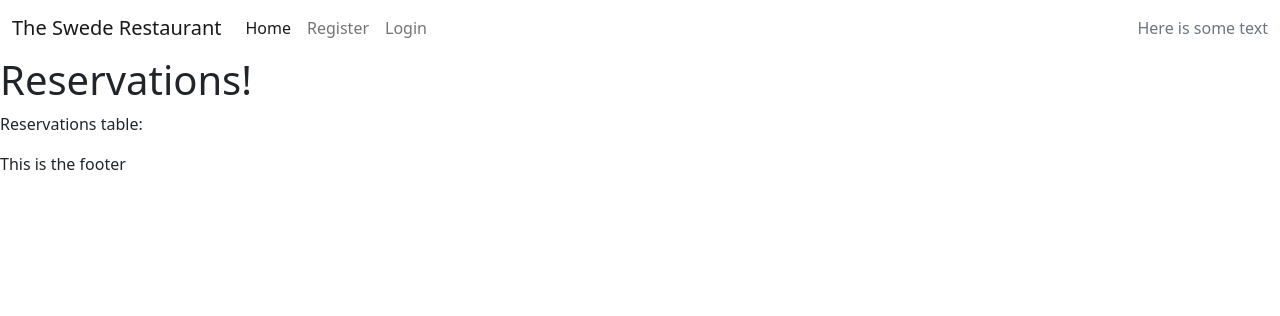
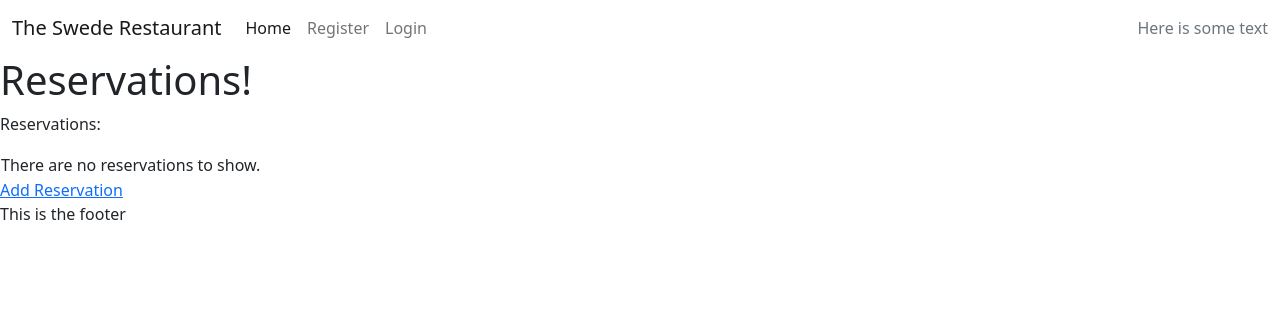
Before and after one commit to gustafsson96/the-swede-restaurant, a Django app: page /reservations.html in a window 1280 px wide. Shown: the top 316 px of the page. Run offline with Django 3.2, Linux system fonts and the light colour scheme; data that the repository does not hold is empty; some libraries are stand-ins or nearby versions.

Commit message:
Add template to make reservations

```diff
--- a/bookings/urls.py
+++ b/bookings/urls.py
@@ -1,8 +1,10 @@
 from django.urls import path
 from . import views
+from bookings.views import get_booking_information, add_reservation
 
 urlpatterns = [
     path("", views.home, name="home"),
-    path("reservations.html", views.get_booking_information,
+    path("reservations.html", get_booking_information,
          name="reservations"),
+    path("add", add_reservation, name="add"),
 ]
--- a/bookings/views.py
+++ b/bookings/views.py
@@ -13,3 +13,7 @@ def get_booking_information(request):
         'information': information
     }
     return render(request, 'reservations.html', information_items)
+
+
+def add_reservation(request):
+    return render(request, 'add_reservations.html')
--- /dev/null
+++ b/templates/add_reservations.html
@@ -0,0 +1,5 @@
+{% extends 'base.html' %} {% block content %}
+
+<h1>Make a Reservation:</h1>
+
+{% endblock %}
--- a/templates/reservations.html
+++ b/templates/reservations.html
@@ -1,10 +1,8 @@
-{% extends 'base.html' %}
-
-{% block content %}
+{% extends 'base.html' %} {% block content %}
 
 <h1>Reservations!</h1>
 
-<p> Reservations table: </p>
+<p>Reservations:</p>
 
 <table>
   {% for item in information %}
@@ -13,7 +11,13 @@
     <td>{{ item.date }}</td>
     <td>{{ item.time }}</td>
   </tr>
+  {% empty %}
+  <tr>
+    <td>There are no reservations to show.</td>
+  </tr>
   {% endfor %}
 </table>
 
+<a href="add">Add Reservation</a>
+
 {% endblock %}
```
Lines whose indentation alone changed are shown as unchanged.
